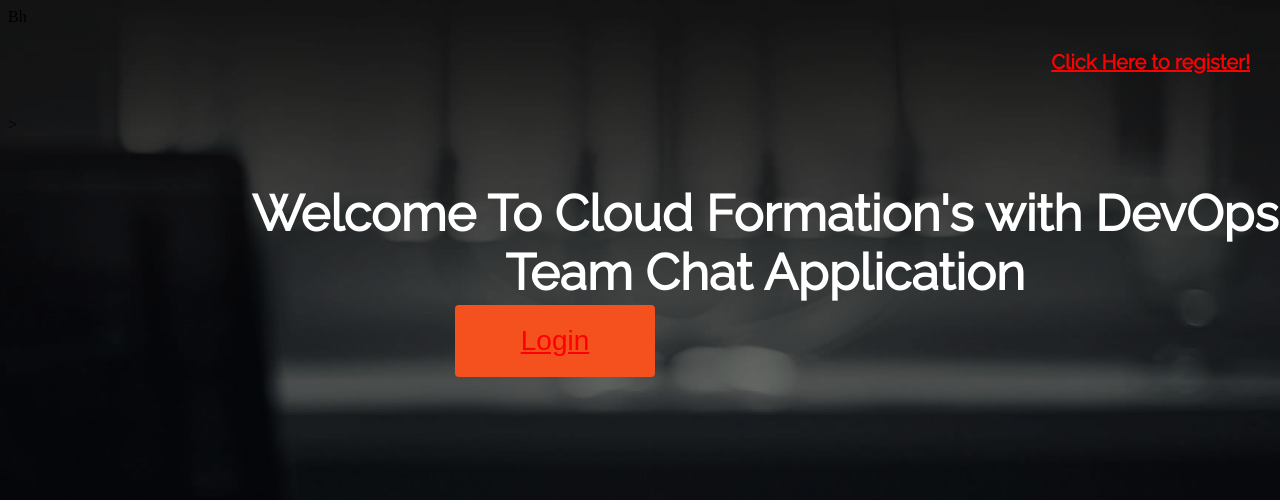
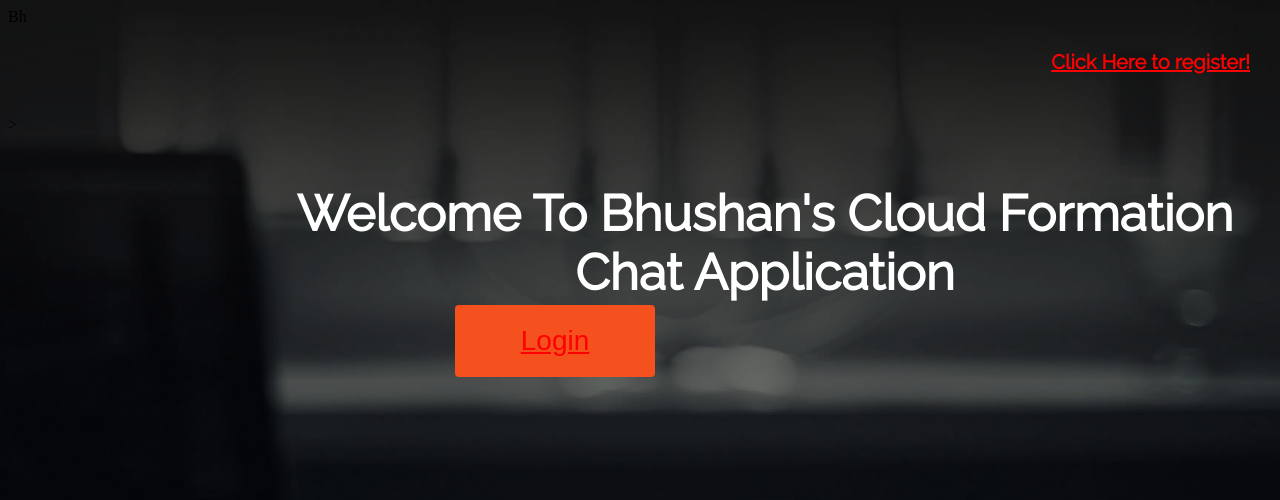
Before and after one commit to SaundaleB1995/CodeDeployGitHub, a Django app: template fundoo/fundooapp/templates/index.html in a window 1280 px wide. Shown: the top 500 px of the page. Run offline with Django 3.2, Linux system fonts and the light colour scheme; the template is opened without the code that fills it, so the values that code supplies are empty.

Commit message:
update name

```diff
--- a/fundoo/fundooapp/templates/index.html
+++ b/fundoo/fundooapp/templates/index.html
@@ -7,7 +7,7 @@ Bh{% load staticfiles %}
 {#  Main HomePage contain links for login and registration #}
 {% block content %}
 <center>
-    <h1>Welcome To Cloud Formation's with DevOps Team Chat Application</h1><br><br>
+    <h1>Welcome To Bhushan's Cloud Formation Chat Application</h1><br><br>
     <button class="button" style="vertical-align:middle"><span><a href="{% url 'sign_in' %}">Login</a></span></button><br>
     <h3><a href="{% url 'signup' %}">Click Here to register!</a></h3><br><br>
     </center>
```
